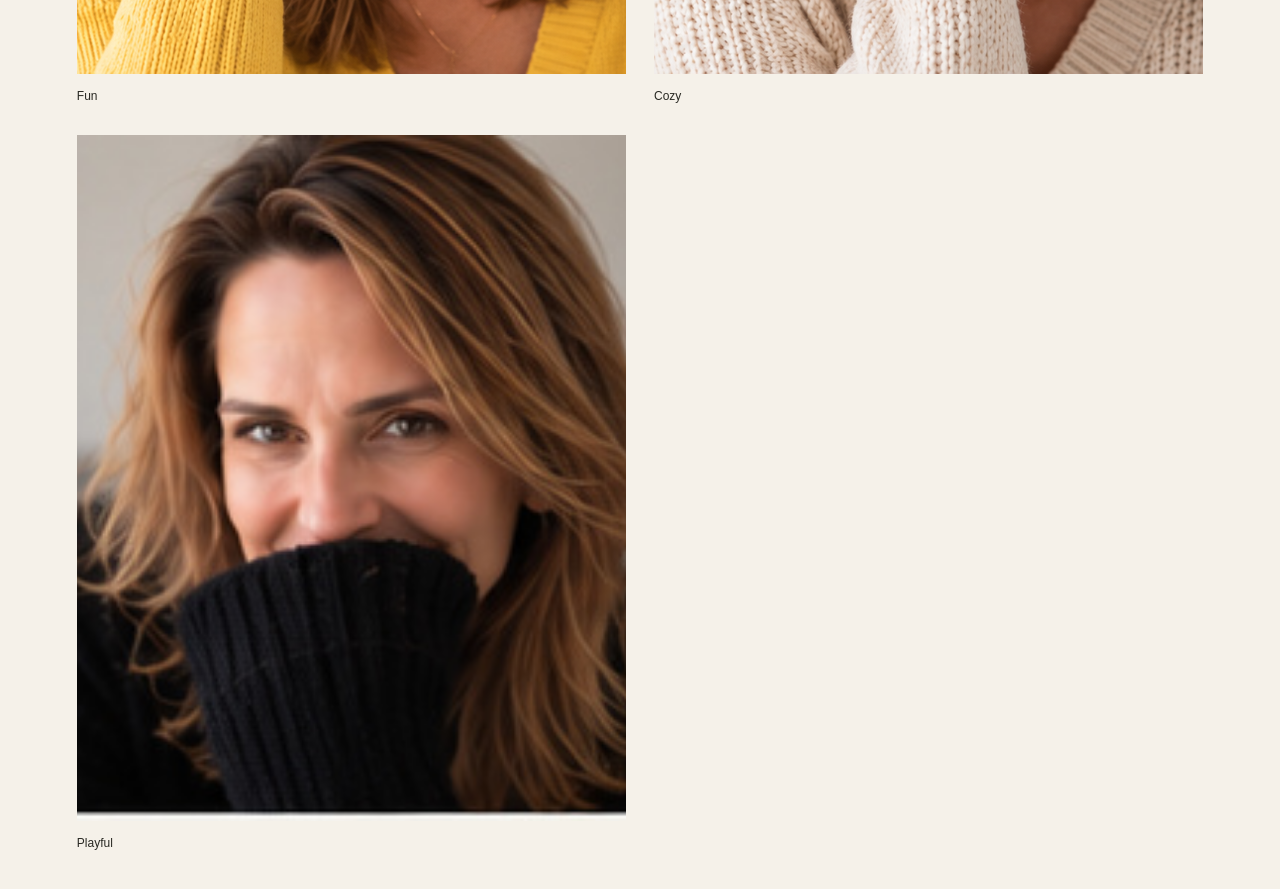
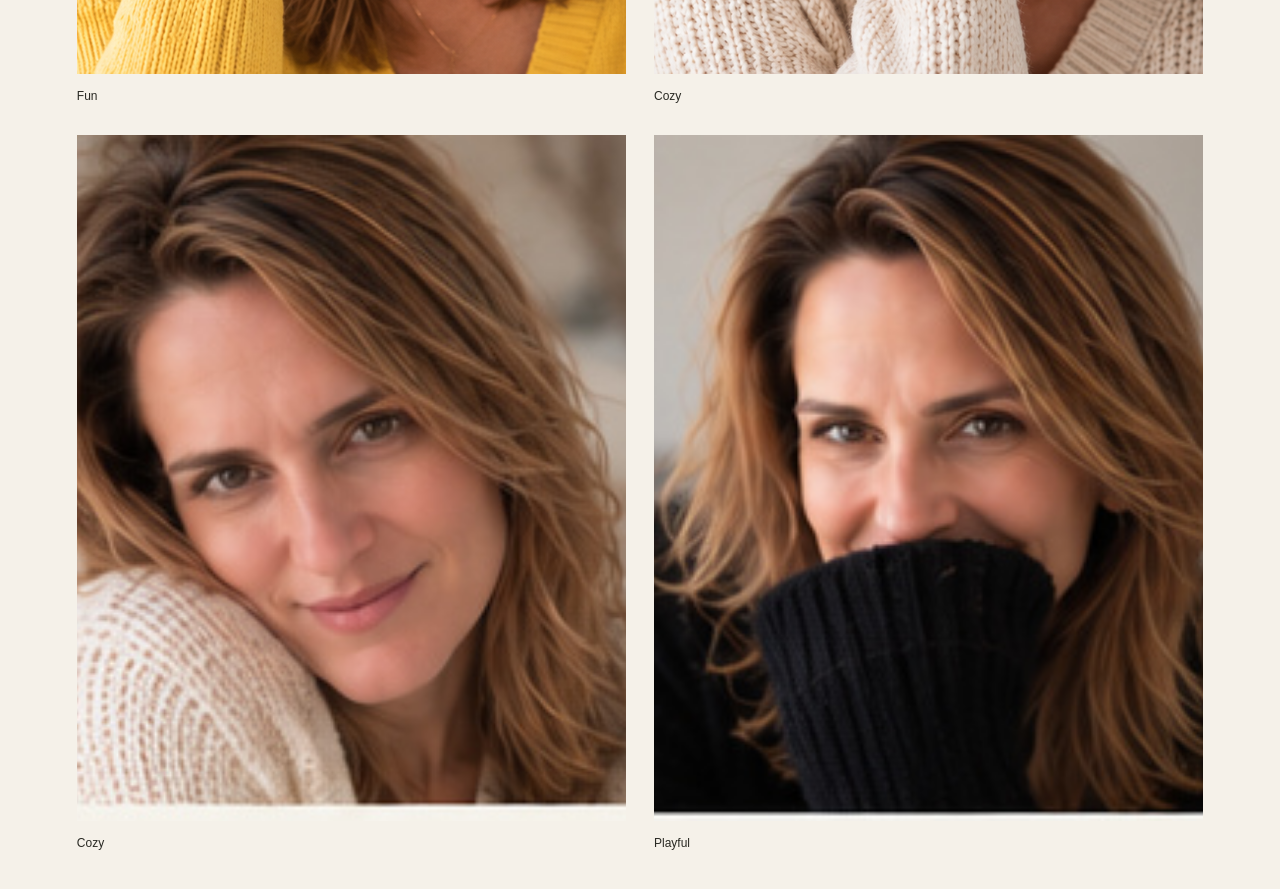
Before and after one commit to cpejic/chelsea-pejic-website, a Next.js app: page / in a window 1280 px wide. Shown: the part 3560-4449 px from the top of the page. Built offline with nearby package versions, Linux system fonts and the light colour scheme.

Commit message:
Add Cozy 14 headshot to gallery

```diff
--- a/app/content.js
+++ b/app/content.js
@@ -17,6 +17,7 @@ export const actor = {
     { src: '/headshots/07_Warm_Friendly.jpg', alt: 'Chelsea Pejic warm portrait', label: 'Warm', position: '50% 35%' },
     { src: '/headshots/15_Fun_High_Resolution.png', alt: 'Chelsea Pejic laughing portrait', label: 'Fun', position: '50% 35%' },
     { src: '/headshots/15_Cozy_High_Resolution.png', alt: 'Chelsea Pejic relaxed cozy portrait', label: 'Cozy', position: '50% 35%' },
+    { src: '/headshots/14_Cozy.jpg', alt: 'Chelsea Pejic cozy portrait in white sweater', label: 'Cozy', position: '50% 35%' },
     { src: '/headshots/14_Playful.jpg', alt: 'Chelsea Pejic playful portrait', label: 'Playful', position: '50% 35%' },
   ],
   media: [],
```
